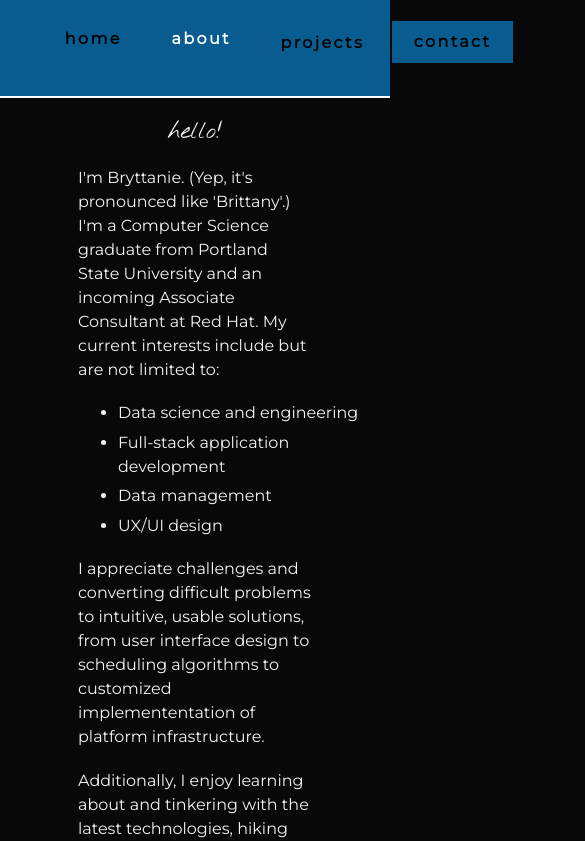
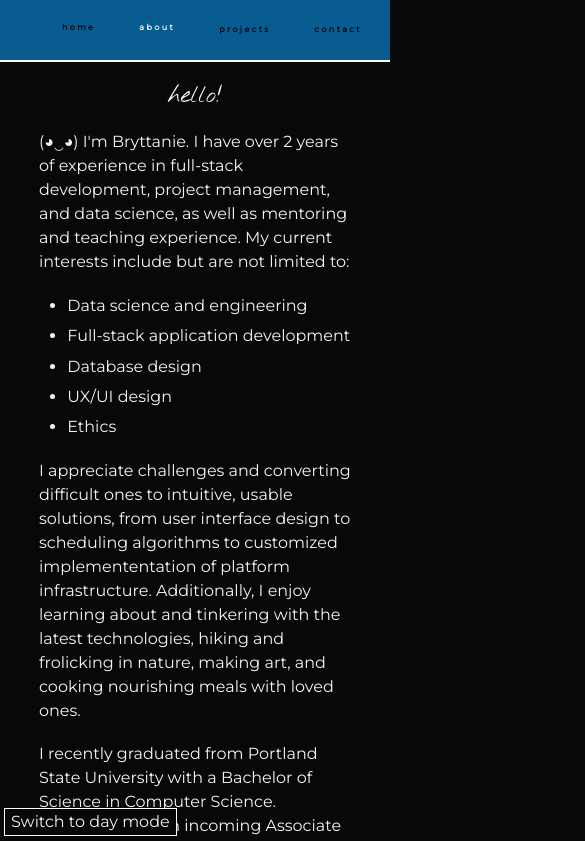
Before and after one commit to xbhouse/xbhouse.github.io, a React (Create React App) app: page /about in a window 390 px wide. Shown: the top 841 px of the page, 585 px wide, since content can reach past the window. Built offline with nearby package versions, Linux system fonts and the light colour scheme.

Commit message:
deployed, working on responsiveness

```diff
--- a/src/components/Project.js
+++ b/src/components/Project.js
@@ -10,7 +10,7 @@ const Project = (props) => {
         <Fragment>
             <h1 className="project-title">{props.title}</h1>
             <p className="image-caption">{props.caption}</p>
-            <div className="image-container">
+            <div className="project-image-container">
 
                 <Carousel>
                     {props.images.map(image => {
--- a/src/pages/AboutPage.js
+++ b/src/pages/AboutPage.js
@@ -7,18 +7,23 @@ const AboutPage = () => {
         <Fragment>
             <div className="info">
                 <h1 className="greeting">hello!</h1>
-                <p className="intro"> I'm Bryttanie. (Yep, it's pronounced like 'Brittany'.) I'm a Computer Science graduate from Portland State University
-                and an incoming Associate Consultant at Red Hat. My current interests include but are not limited to: </p>
+                <p className="intro"> (◕‿◕) I'm Bryttanie.
+                    I have over 2 years of experience in full-stack development, project management, and data science,
+                    as well as mentoring and teaching experience. My current interests include but are not limited to: </p>
                 <ul className="interests-container">
-                    <li id="interest-item1" className="interest-item">Data science and engineering</li>
-                    <li id="interest-item2" className="interest-item">Full-stack application development</li>
-                    <li id="interest-item3" className="interest-item">Data management</li>
-                    <li id="interest-item4" className="interest-item">UX/UI design</li>
+                    <li id="interest-item2" className="interest-item">Data science and engineering</li>
+                    <li id="interest-item3" className="interest-item">Full-stack application development</li>
+                    <li id="interest-item4" className="interest-item">Database design</li>
+                    <li id="interest-item5" className="interest-item">UX/UI design</li>
+                    <li id="interest-item1" className="interest-item">Ethics</li>
                 </ul>
-                <p className="middle">I appreciate challenges and converting difficult problems to intuitive, usable solutions, from
-                    user interface design to scheduling algorithms to customized implemententation of platform infrastructure.</p>
-                <p className="closing">Additionally, I enjoy learning about and tinkering with the latest technologies, hiking and frolicking in nature, making
-                    art, and cooking nourishing meals with loved ones. </p>
+                <p className="middle">I appreciate challenges and converting difficult ones to intuitive, usable solutions, from
+                    user interface design to scheduling algorithms to customized implemententation of platform infrastructure.
+                    Additionally, I enjoy learning about and tinkering with the latest technologies, hiking and frolicking in nature, making
+                    art, and cooking nourishing meals with loved ones.</p>
+                <p className="closing">I recently graduated from Portland State University with a Bachelor of Science in Computer Science.
+                Currently, I am an incoming Associate Consultant at Red Hat and design/develop things during any free time.
+                I am not open to any full-time employment options at this time, but am available for virtual coffee and/or freelance opportunities.</p>
             </div>
         </Fragment>
     )
--- a/src/pages/ContactPage.js
+++ b/src/pages/ContactPage.js
@@ -7,7 +7,7 @@ const ContactPage = () => {
         <Fragment>
             <div className="container">
                 <div className="text-center">
-                    <h1 className="greeting">I'm excited to hear from you!</h1>
+                    <h1 className="contact-greeting">I'm excited to hear from you!</h1>
                     <h2 className="email-me">Please enter your message in the form below, or
                         <a href="mailto:bryttbhouse@gmail.com"> send me an email.</a>
                     </h2>
--- a/src/styles/components/ContactForm.css
+++ b/src/styles/components/ContactForm.css
@@ -1,3 +1,11 @@
+.contact-greeting {
+    margin-top: 5%;
+    margin-bottom: 5%;
+    font-size: 3rem;
+    text-align: center;
+    font-family: 'Nothing You Could Do', cursive;
+}
+
 .email-me {
     margin-bottom: 7%;
     font-size: 2rem;
@@ -52,5 +60,12 @@ textarea {
   /* Resize for small screens */
   @media (max-width: 486px) {
 
-
+    .contact-greeting {
+        margin-top: 5%;
+        margin-bottom: 5%;
+        font-size: 2rem;
+    }
+    .row-label {
+        margin-left: 2%;
+    }
   }
--- a/src/styles/components/Navigation.css
+++ b/src/styles/components/Navigation.css
@@ -23,8 +23,8 @@
 
 .day-mode {
   --navBarText: black;
-  --navBarTextBorder: black;
-  --hover: rgb(109, 102, 170);
+  --navBarTextBorder: white;
+  --hover: rgb(126, 14, 14);
   --text: black;
   --background: rgb(245, 243, 243);
   --border: black;
@@ -123,21 +123,76 @@ nav {
   margin-left: 50%;
 }
 
+@media (max-width: 1060px) {
+  .social-image {
+    left: 4rem;
+  }
+}
+
+@media (max-width: 889px) {
+  .social-image {
+    left: 2rem;
+  }
+  .nav-button {
+    font-size: 1rem;
+  }
+}
+
 /* Resize for medium screens */
-@media (max-width: 720px) {
+@media (max-width: 768px) {
   .nav-button {
-      font-size: 1rem;
-  }
-
-  .nav-button {
+    font-size: 1rem;
     margin-top: 15%;
   }
   .nav-item {
     margin: 0.5%;
   }
+  .social-image {
+    margin-top: 80%;
+    left: 0rem;
+    width: 2rem;
+    height: 2rem;
+  }
 }
 
-/* Resize for small screens */
-@media (max-width: 580px) {
+@media (max-width: 610px) {
+  .nav-item {
+    margin: 0;
+  }
+  .social-image {
+    left: 0rem;
+  }
+}
+
+@media (max-width: 577px) {
+  .nav-button {
+    font-size: 0.5rem;
+    margin-top: 15%;
+  }
+  .nav-item {
+    margin-left: 0;
+  }
+  .social-image {
+    left: 0rem;
+    margin-top: 150%;
+    width: 1rem;
+    height: 1rem;
+  }
 
 }
+
+
+/* Resize for small screens */
+@media (max-width: 414px) {
+  .nav-button {
+    font-size: 0.5rem;
+    margin-top: 15%;
+  }
+  .nav-item {
+
+  }
+  .social-image {
+    display: none;
+  }
+
+}
--- a/src/styles/components/Project.css
+++ b/src/styles/components/Project.css
@@ -97,9 +97,12 @@ button.rec-dot:focus {
     }
     .image-caption {
         font-size: 1rem;
+        margin-bottom: 5%;
     }
     .description, .role {
         font-size: 1rem;
+        margin-top: 5%;
+
     }
     .link-to-repo, .back-button {
         font-size: 1.25rem;
@@ -108,6 +111,20 @@ button.rec-dot:focus {
 
 /* Resize for small screens */
 @media (max-width: 486px) {
-
+    .image-caption {
+        margin-bottom: 5%;
+    }
+    .link-to-repo, .back-button {
+        font-size: 0.75rem;
+        margin-bottom: 15%;
+    }
+    .description, .role {
+        font-size: 1rem;
+        margin-top: 5%;
+    }
+    .project-image {
+        margin-bottom: 0;
+        width: 100%;
+    }
 
 }
--- a/src/styles/components/ThemeToggle.css
+++ b/src/styles/components/ThemeToggle.css
@@ -1,4 +1,7 @@
 .toggle-button {
+    position: fixed;
+    bottom: 0;
+    left: 0;
     margin-left: 1%;
     margin-bottom: 2%;
     background: var(--background);
--- a/src/styles/pages/AboutPage.css
+++ b/src/styles/pages/AboutPage.css
@@ -49,6 +49,22 @@
 
 /* Resize for small screens */
 @media (max-width: 486px) {
-
+  .greeting {
+    font-size: 3rem;
+  }
+  .info, .interests-container {
+    font-size: 1rem;
+  }
+  .interests-container {
+    margin-bottom: 5%;
+    margin-left: 7%;
+  }
+  .intro, .middle, .closing {
+    margin-bottom: 5%;
+    text-align: left;
+    margin-right: 10%;
+    margin-left: 10%;
+    margin-bottom: 5%;
+  }
 
 }
--- a/src/styles/pages/HomePage.css
+++ b/src/styles/pages/HomePage.css
@@ -14,6 +14,7 @@
 
 .image-container {
     text-align: center;
+    margin-bottom: 50%;
 }
 
 .image-button {
@@ -50,6 +51,8 @@
 
 /* Resize for small screens */
 @media (max-width: 486px) {
-
+    .portrait {
+        width: 35%;
+    }
 
 }
--- a/src/styles/pages/ProjectPage.css
+++ b/src/styles/pages/ProjectPage.css
@@ -15,7 +15,7 @@
 /* Resize for medium screens */
 @media (max-width: 720px) {
     .page-title {
-        font-size: 1.5rem;
+        font-size: 1.75rem;
     }
     .page-subtitle {
         font-size: 1rem;
```
